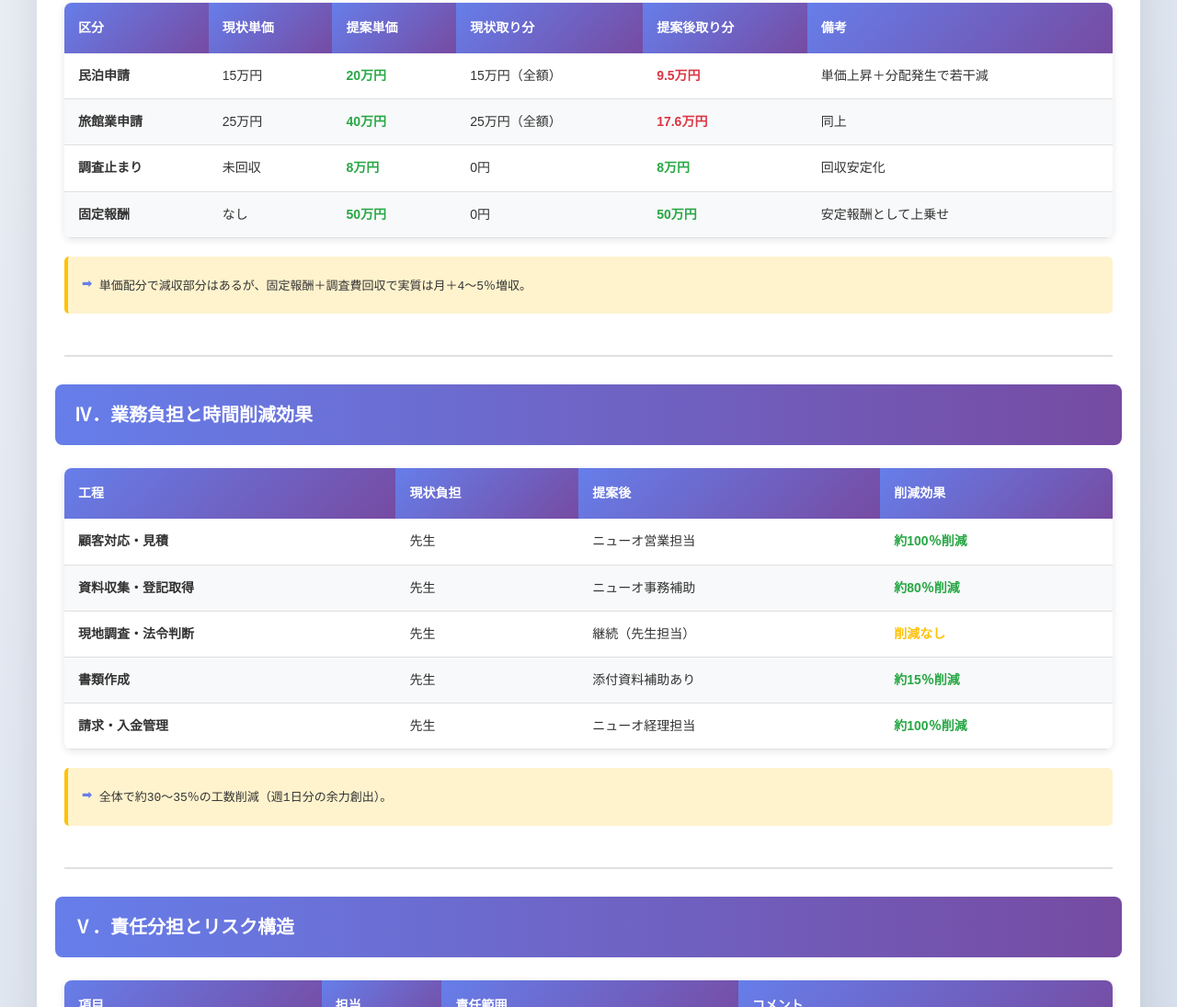
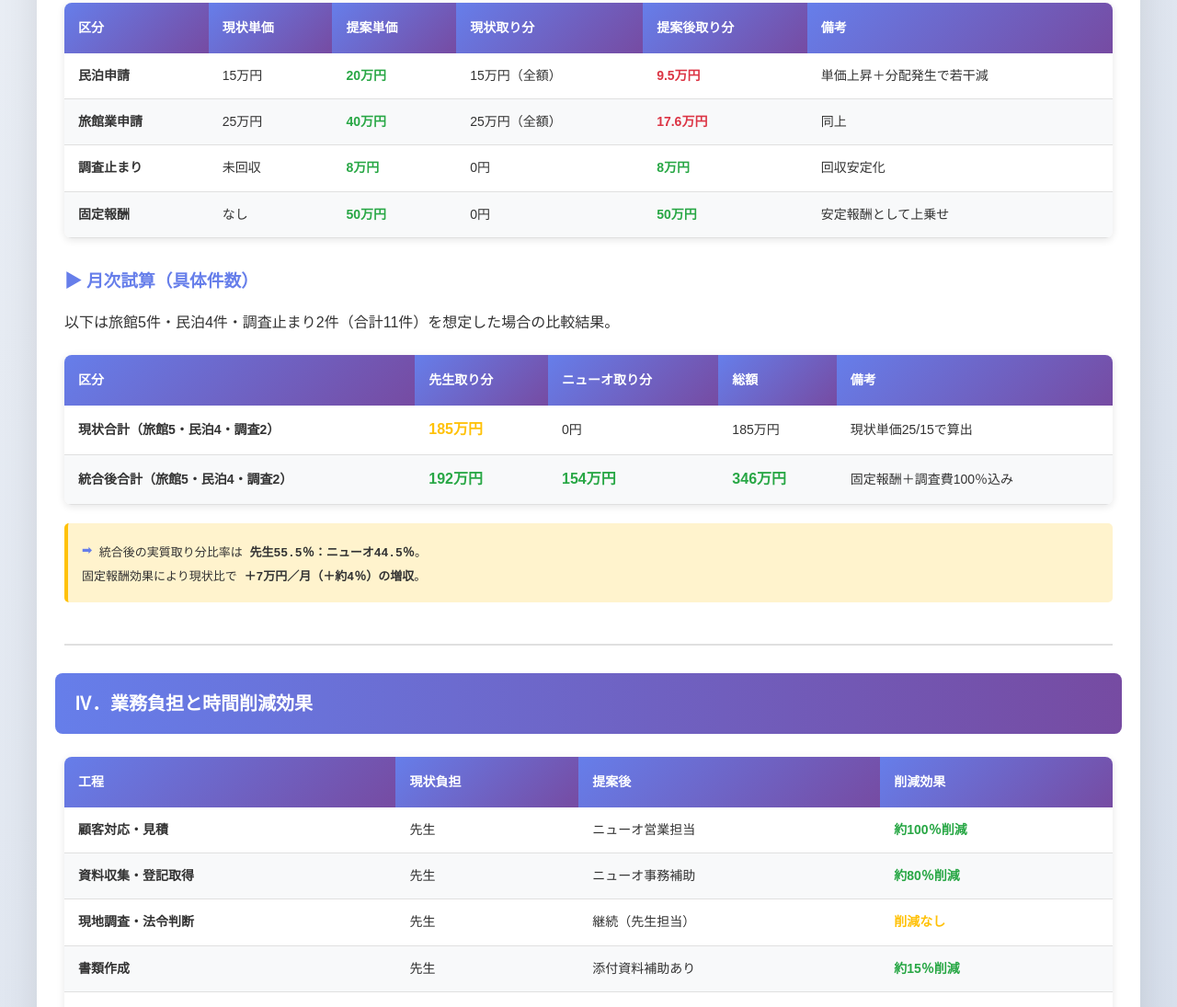
Before and after one commit to haru217/riho, a plain HTML site: page index.html in a window 1280 px wide. Shown: the part 1705-2800 px from the top of the page at 92% size. Drawn offline with Linux system fonts and the light colour scheme.

Commit message:
Update index.html

```diff
--- a/index.html
+++ b/index.html
@@ -3,7 +3,7 @@
 <head>
     <meta charset="UTF-8">
     <meta name="viewport" content="width=device-width, initial-scale=1.0">
-    <title>行政法務業務統合 提案整理レポート（ドラフト）</title>
+    <title>行政法務業務統合 提案整理レポート（改訂版）</title>
     <style>
         * {
             margin: 0;
@@ -232,7 +232,7 @@
 <body>
     <div class="container">
         <header>
-            <h1>行政法務業務統合 提案整理レポート（ドラフト）</h1>
+            <h1>行政法務業務統合 提案整理レポート（改訂版）</h1>
         </header>
 
         <div class="content">
@@ -330,7 +330,7 @@
 
             <!-- Ⅲ. 現状との比較 -->
             <div class="section">
-                <div class="section-title">Ⅲ．現状との比較（単価・収益面）</div>
+                <div class="section-title">Ⅲ．現状との比較（単価・収益面：一件当たり＋月合計）</div>
 
                 <table>
                     <thead>
@@ -379,8 +379,40 @@
                     </tbody>
                 </table>
 
+                <h3 style="color: #667eea; margin-top: 30px; margin-bottom: 15px;">▶ 月次試算（具体件数）</h3>
+                <p style="margin-bottom: 15px;">以下は旅館5件・民泊4件・調査止まり2件（合計11件）を想定した場合の比較結果。</p>
+
+                <table>
+                    <thead>
+                        <tr>
+                            <th>区分</th>
+                            <th>先生取り分</th>
+                            <th>ニューオ取り分</th>
+                            <th>総額</th>
+                            <th>備考</th>
+                        </tr>
+                    </thead>
+                    <tbody>
+                        <tr>
+                            <td><strong>現状合計（旅館5・民泊4・調査2）</strong></td>
+                            <td class="highlight-neutral" style="font-size: 16px; font-weight: bold;">185万円</td>
+                            <td>0円</td>
+                            <td>185万円</td>
+                            <td>現状単価25/15で算出</td>
+                        </tr>
+                        <tr>
+                            <td><strong>統合後合計（旅館5・民泊4・調査2）</strong></td>
+                            <td class="highlight-positive" style="font-size: 16px; font-weight: bold;">192万円</td>
+                            <td class="highlight-positive" style="font-size: 16px; font-weight: bold;">154万円</td>
+                            <td class="highlight-positive" style="font-size: 16px; font-weight: bold;">346万円</td>
+                            <td>固定報酬＋調査費100％込み</td>
+                        </tr>
+                    </tbody>
+                </table>
+
                 <div class="calculation">
-                    <span class="arrow">➡</span> 単価配分で減収部分はあるが、固定報酬＋調査費回収で実質は月＋4〜5％増収。
+                    <span class="arrow">➡</span> 統合後の実質取り分比率は <strong>先生55.5％：ニューオ44.5％</strong>。<br>
+                    固定報酬効果により現状比で <strong>＋7万円／月（＋約4％）の増収</strong>。
                 </div>
             </div>
 
@@ -564,7 +596,7 @@
                         </tr>
                         <tr>
                             <td><strong>実質取り分比率</strong></td>
-                            <td>先生55％：ニューオ45％</td>
+                            <td>先生55.5％：ニューオ44.5％</td>
                             <td>維持</td>
                             <td>公平構造を維持</td>
                         </tr>
```
